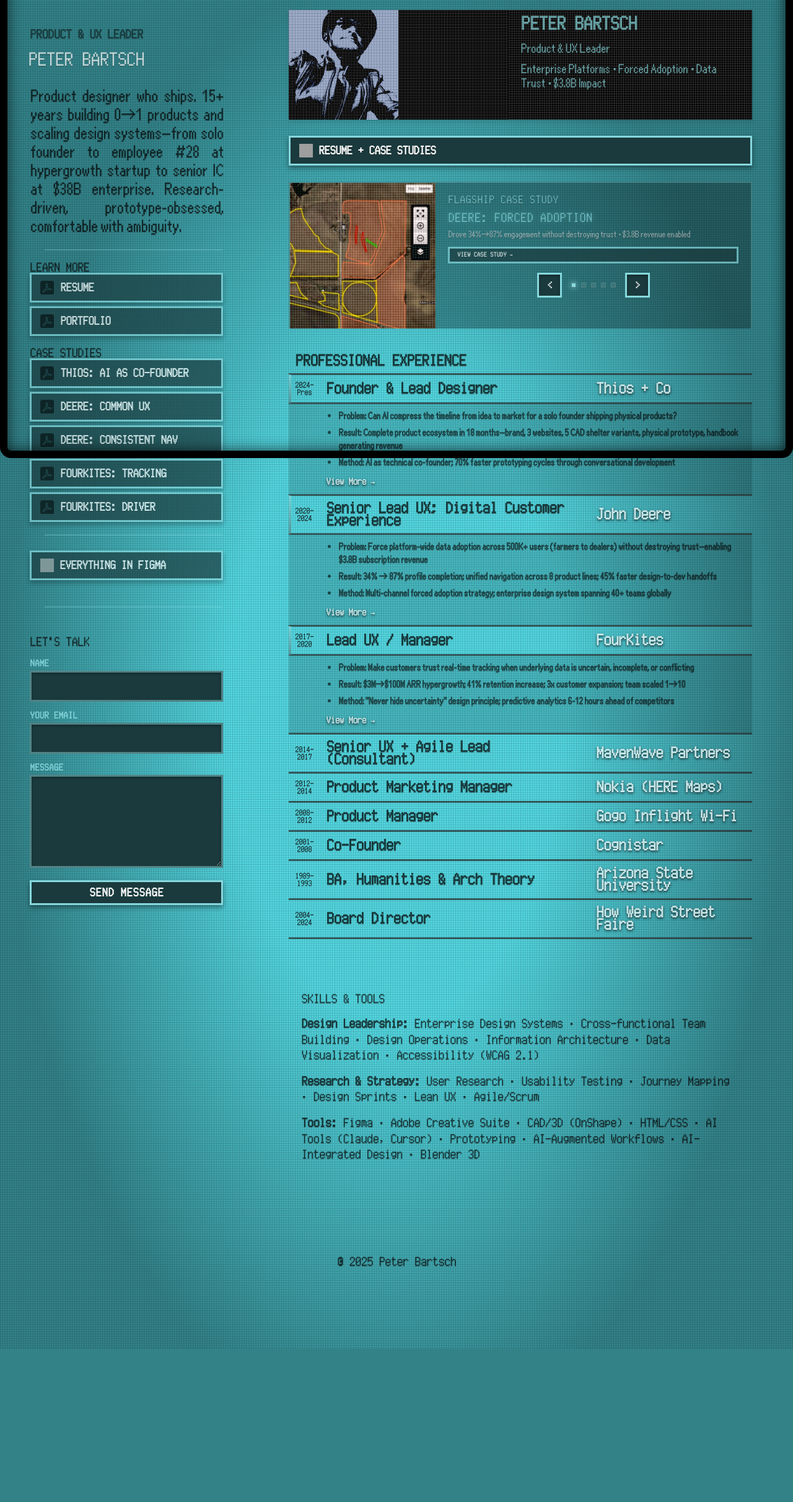
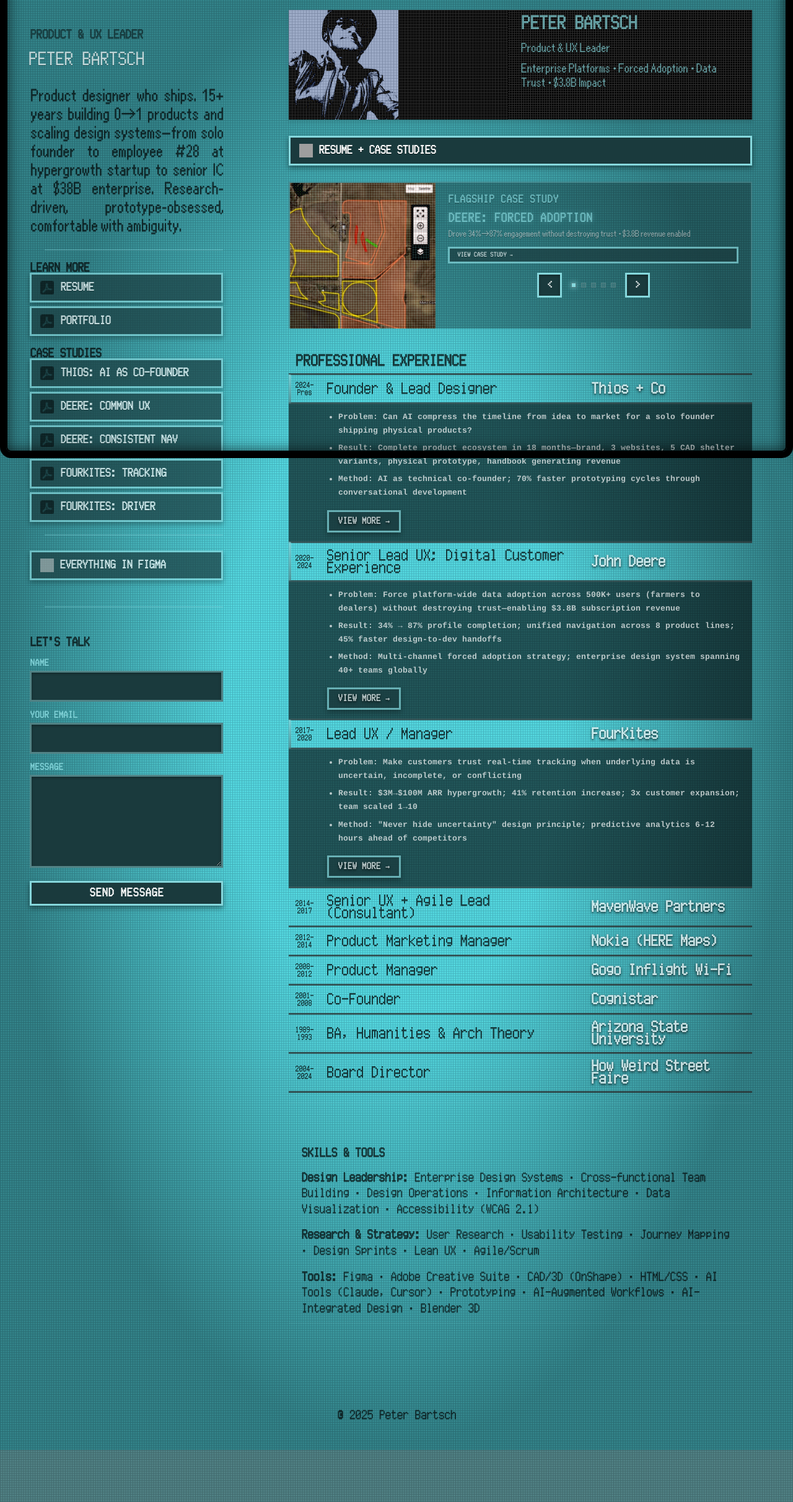
Before and after one commit to petethios/peterbartsch.com, a PHP site: page / in a window 1280 px wide. Shown: the part 61-2484 px from the top of the page at 62% size. Before the commit the page ends 2237 px from the top, so only its background shows below. Run offline with PHP 8.4, Linux system fonts and the light colour scheme; grey boxes are pictures that could not be loaded.

Commit message:
Improve typography and modal styling
- Add Space Mono font from Google Fonts for readable body text
- Improve font rendering with geometricPrecision and antialiasing
- Update Professional Experience bullets: Space Mono bold, better alignment
- Style View More buttons to match site button design
- Fix modal text consistency: Ari font, #333333 color, full opacity
- Add letter-spacing to modal text for better readability
- Update carousel nav buttons to remain white in modals
- Reduce grid pattern interference with darker role-details background

Co-Authored-By: Claude Opus 4.5 <noreply@anthropic.com>

```diff
--- a/index.php
+++ b/index.php
@@ -72,6 +72,11 @@
 
     <!-- Font Preloads -->
     <link rel="preload" href="rombyte.ttf" as="font" type="font/ttf" crossorigin>
+
+    <!-- Google Fonts - Space Mono for readable body text -->
+    <link rel="preconnect" href="https://fonts.googleapis.com">
+    <link rel="preconnect" href="https://fonts.gstatic.com" crossorigin>
+    <link href="https://fonts.googleapis.com/css2?family=Space+Mono:wght@400;700&display=swap" rel="stylesheet">
     <link rel="preload" href="ari.ttf" as="font" type="font/ttf" crossorigin>
 
     <link rel="stylesheet" href="styles.css?v=<?php echo filemtime('styles.css'); ?>">
--- a/styles.css
+++ b/styles.css
@@ -24,7 +24,7 @@
             --color-text-subtle: rgba(255, 255, 255, 0.4);
 
             /* Shadows */
-            --shadow-text: 0px 1px 1px rgba(47, 47, 47, 0.7);
+            --shadow-text: 0px 1px 0px rgba(0, 0, 0, 0.5);
             --shadow-box: 0 4px 8px rgba(0, 0, 0, 0.4);
             --shadow-box-hover: 0 6px 12px rgba(134, 216, 221, 0.5), 0 4px 8px rgba(0, 0, 0, 0.3);
             --shadow-glow: 0 0 15px rgba(134, 216, 221, 0.6);
@@ -32,6 +32,7 @@
             /* Typography */
             --font-display: 'Rombyte', monospace;
             --font-body: 'Ari', monospace;
+            --font-readable: 'Space Mono', 'Courier New', monospace;
             --font-system: 'Trebuchet MS', 'Lucida Sans Unicode', 'Lucida Grande', 'Lucida Sans', Arial, sans-serif;
 
             /* Spacing Scale */
@@ -70,11 +71,23 @@
            Visual Polish - Subtle Refinements
            ======================================== */
 
-        /* Smooth text rendering */
+        /* Sharp text rendering */
+        html {
+            -webkit-font-smoothing: antialiased;
+            -moz-osx-font-smoothing: grayscale;
+        }
+
         body {
             -webkit-font-smoothing: antialiased;
             -moz-osx-font-smoothing: grayscale;
-            text-rendering: optimizeLegibility;
+            text-rendering: geometricPrecision;
+        }
+
+        /* Ensure all text elements render sharply */
+        h1, h2, h3, h4, h5, h6, p, a, span, li, td, th, label, button {
+            -webkit-font-smoothing: antialiased;
+            -moz-osx-font-smoothing: grayscale;
+            text-rendering: geometricPrecision;
         }
 
         /* Subtle hover lift for interactive elements */
@@ -478,7 +491,9 @@
         }
 
         .modal-content {
-            font-family: var(--font-system);
+            font-family: var(--font-body);
+            letter-spacing: normal;
+            color: #333333;
             background-image: radial-gradient(circle at center, var(--color-primary), var(--color-primary-dark)), url(gridnew.png);
             margin: 5% auto;
             padding: var(--space-lg);
@@ -493,6 +508,23 @@
             transition: transform var(--transition-base), opacity var(--transition-base);
         }
 
+        .modal-content,
+        .modal-content h2,
+        .modal-content h3,
+        .modal-content h4,
+        .modal-content p,
+        .modal-content ul,
+        .modal-content li {
+            color: #333333 !important;
+            opacity: 1 !important;
+            font-family: var(--font-body) !important;
+            letter-spacing: 0.5px !important;
+        }
+
+        .modal-content .carousel-nav button {
+            color: var(--color-text-primary) !important;
+        }
+
         .modal.modal-open .modal-content {
             transform: translateY(0);
             opacity: 1;
@@ -513,19 +545,30 @@
         }
 
 
+        .modal-content ul,
+        .modal-content ul li,
         .modal-content p ul li {
-            font-family: 'Trebuchet MS', 'Lucida Sans Unicode', 'Lucida Grande', 'Lucida Sans', Arial, sans-serif;
+            font-family: inherit;
+            font-size: 16px;
+            line-height: 1.6;
+            color: #333333;
+            letter-spacing: normal;
         }
 
         .modal-content h2,
-        h3,
-        h4,
-        h5,
-        h6 {
+        .modal-content h3,
+        .modal-content h4,
+        .modal-content h5,
+        .modal-content h6 {
             font-family: 'Rombyte';
             src: url('rombyte.ttf') format('truetype');
             font-weight: normal;
             font-style: normal;
+            color: #333333;
+        }
+
+        .modal-content p {
+            color: #333333;
         }
 
         .close {
@@ -1301,7 +1344,7 @@
         }
 
         #tracklist td {
-            font-weight: 600;
+            font-weight: 500;
         }
 
         #tracklist td.year-range {
@@ -2037,25 +2080,34 @@
 
         /* Inline Role Details Styling */
         .role-details {
-            background-color: rgba(0, 0, 0, 0.15);
+            background-color: rgba(0, 0, 0, 0.6);
+            background-image: none;
         }
 
         .role-details:hover {
-            background-color: rgba(0, 0, 0, 0.15) !important;
+            background-color: rgba(0, 0, 0, 0.6) !important;
         }
 
         .role-details td {
-            padding: 8px 10px 12px 10px !important;
+            padding: 10px 12px 14px 12px !important;
+            background: transparent;
         }
 
         .inline-bullets {
-            font-family: var(--font-body);
-            font-size: 14px;
-            line-height: 1.5;
+            font-family: var(--font-readable);
+            font-size: 13px;
+            font-weight: 700;
+            line-height: 1.7;
+            letter-spacing: 0.2px;
             margin: 0;
-            padding-left: 20px;
-            opacity: 0.85;
+            padding-left: 18px;
+            opacity: 1;
             list-style-type: disc;
+            list-style-position: outside;
+            color: #ffffff;
+            text-shadow: none;
+            -webkit-font-smoothing: antialiased;
+            text-rendering: geometricPrecision;
         }
 
         .inline-bullets li {
@@ -2069,17 +2121,25 @@
         .view-more {
             font-family: var(--font-display);
             font-size: 12px;
-            color: var(--color-primary);
+            font-weight: bold;
+            color: var(--color-text-primary);
             text-decoration: none;
-            font-weight: bold;
             display: inline-block;
-            margin-top: 4px;
-            opacity: 0.9;
-            transition: opacity var(--transition-fast);
+            margin-top: 8px;
+            margin-left: 0;
+            padding: 8px 14px;
+            background-color: var(--color-primary-darker);
+            border: var(--border-width) solid var(--color-primary);
+            text-transform: uppercase;
+            letter-spacing: 0.5px;
+            box-shadow: var(--shadow-box);
+            transition: all var(--transition-fast);
+            opacity: 1 !important;
         }
 
         .view-more:hover {
-            opacity: 1;
+            box-shadow: var(--shadow-box-hover);
+            transform: translateY(-1px);
             color: var(--color-text-primary);
         }
 
```
Also changed, not shown: og-image-generator.html (+9 -0 lines).
